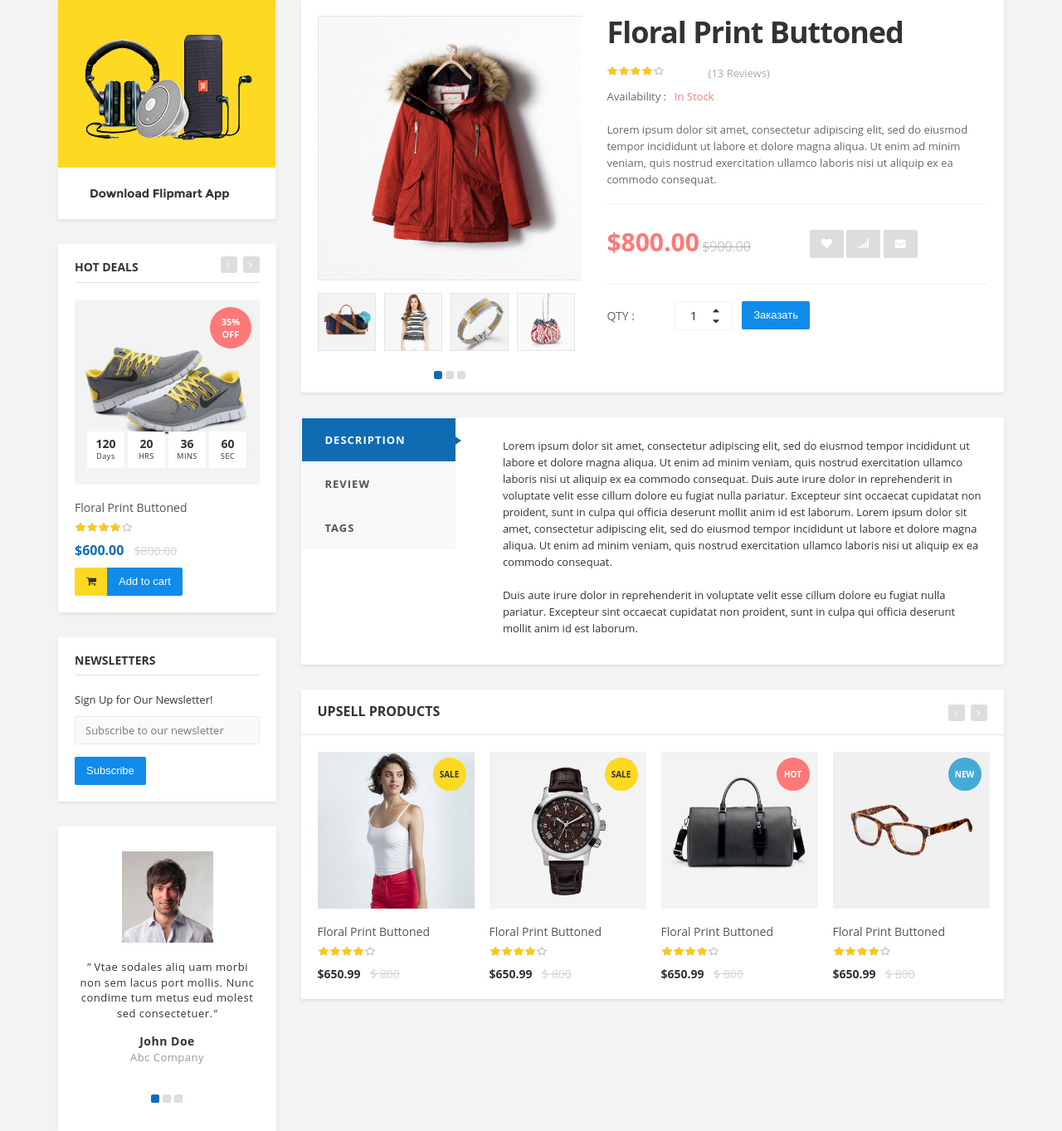
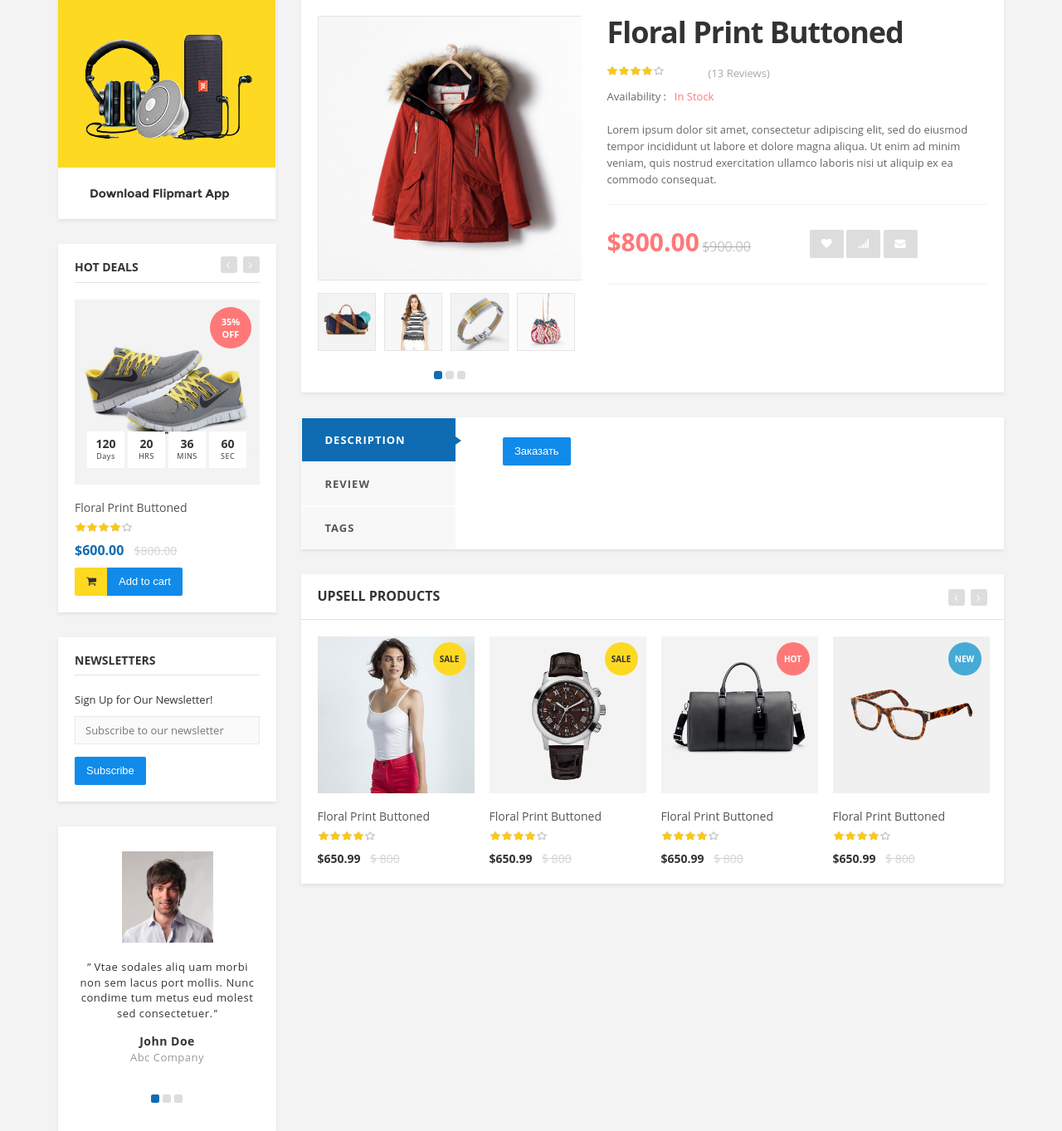
Before and after one commit to Ferenecruma/Webstore, a Django app: template ecommerce-master/templates/detail.html in a window 1280 px wide. Shown: the part 211-1574 px from the top of the page at 83% size. Run offline with Django 3.2, Linux system fonts and the light colour scheme; the template is opened without the code that fills it, so the values that code supplies are empty; some libraries are stand-ins or nearby versions.

Commit message:
second commit

```diff
--- a/ecommerce-master/ecommerce/settings.py
+++ b/ecommerce-master/ecommerce/settings.py
@@ -41,7 +41,7 @@ INSTALLED_APPS = [
     'django.contrib.staticfiles',
     'django_summernote',
     'debug_toolbar',
-
+    'crispy_forms'
 ]
 
 MIDDLEWARE = [
@@ -145,3 +145,5 @@ AWS_STORAGE_BUCKET_NAME = os.environ.get("AWS_STORAGE_BUCKET_NAME")
 AWS_S3_FILE_OVERWRITE = False
 AWS_DEFAULT_ACL = None
 DEFAULT_FILE_STORAGE = 'storages.backends.s3boto3.S3Boto3Storage'
+
+CRISPY_TEMPLATE_PACK = 'bootstrap4'
--- a/ecommerce-master/sendemail/forms.py
+++ b/ecommerce-master/sendemail/forms.py
@@ -1,6 +1,6 @@
 from django import forms
 
 class ContactForm(forms.Form):
-    phone = forms.RegexField(label="Номер телефона",regex='^\+?3?8?(0[5-9][0-9]\d{7})$',error_messages={'invalid': 'Некоректно введен номер'})
-    subject = forms.CharField(label="Название товара",required=True)
-    message = forms.CharField(label="Ваши пожелания",widget=forms.Textarea, required=True)
+    phone = forms.RegexField(label="Номер телефона", regex='^\+?3?8?(0[5-9][0-9]\d{7})$', error_messages={'invalid': 'Некоректно введен номер'})
+    subject = forms.CharField(label="Название товара", required=True)
+    message = forms.CharField(label="Ваши пожелания", widget=forms.Textarea, required=True)
--- a/ecommerce-master/templates/detail.html
+++ b/ecommerce-master/templates/detail.html
@@ -1,3 +1,4 @@
+{% load crispy_forms_tags %}
 <!DOCTYPE html>
 <html lang="en">
 	<head>
@@ -933,29 +934,46 @@
 							<div class="quantity-container info-container">
 								<div class="row">
 
-									<div class="col-sm-2">
-										<span class="label">Qty :</span>
-									</div>
-
-									<div class="col-sm-2">
-										<div class="cart-quantity">
-											<div class="quant-input">
-								                <div class="arrows">
-								                  <div class="arrow plus gradient"><span class="ir"><i class="icon fa fa-sort-asc"></i></span></div>
-								                  <div class="arrow minus gradient"><span class="ir"><i class="icon fa fa-sort-desc"></i></span></div>
-								                </div>
-								                <input type="text" value="1">
-							              </div>
-							            </div>
-									</div>
 
 									<div class="col-sm-7">
 
+
+									</div>
+
+								</div><!-- /.row -->
+							</div><!-- /.quantity-container -->
+
+
+
+
+
+
+						</div><!-- /.product-info -->
+					</div><!-- /.col-sm-7 -->
+				</div><!-- /.row -->
+                </div>
+
+				<div class="product-tabs inner-bottom-xs  wow fadeInUp">
+					<div class="row">
+						<div class="col-sm-3">
+							<ul id="product-tabs" class="nav nav-tabs nav-tab-cell">
+								<li class="active"><a data-toggle="tab" href="detail.html#description">DESCRIPTION</a></li>
+								<li><a data-toggle="tab" href="detail.html#review">REVIEW</a></li>
+								<li><a data-toggle="tab" href="detail.html#tags">TAGS</a></li>
+							</ul><!-- /.nav-tabs #product-tabs -->
+						</div>
+						<div class="col-sm-8">
+
+							<div class="tab-content">
+
+								<div id="description" class="tab-pane in active">
+									<div class="product-tab">
 										<form id="asd" class="form-group" action="sendemail/email" method="post">
 											{% csrf_token %}
-											{{ form }}
+											{{ form|crispy }}
 											<input class="btn btn-primary" type="submit" value="Заказать">
 										</form>
+
 
 										<script>
 											function close()
@@ -969,40 +987,11 @@
 										</script>
 
 										<style>
-											.errorlist{color:red;
-            									font-weight:bold;}
+											.invalid-feedback{color:rgb(134, 4, 4);
+												font-weight:bold;
+												position: -webkit-sticky;
+											}
 										</style>
-									</div>
-
-								</div><!-- /.row -->
-							</div><!-- /.quantity-container -->
-
-
-
-
-
-
-						</div><!-- /.product-info -->
-					</div><!-- /.col-sm-7 -->
-				</div><!-- /.row -->
-                </div>
-
-				<div class="product-tabs inner-bottom-xs  wow fadeInUp">
-					<div class="row">
-						<div class="col-sm-3">
-							<ul id="product-tabs" class="nav nav-tabs nav-tab-cell">
-								<li class="active"><a data-toggle="tab" href="detail.html#description">DESCRIPTION</a></li>
-								<li><a data-toggle="tab" href="detail.html#review">REVIEW</a></li>
-								<li><a data-toggle="tab" href="detail.html#tags">TAGS</a></li>
-							</ul><!-- /.nav-tabs #product-tabs -->
-						</div>
-						<div class="col-sm-9">
-
-							<div class="tab-content">
-
-								<div id="description" class="tab-pane in active">
-									<div class="product-tab">
-										<p class="text">Lorem ipsum dolor sit amet, consectetur adipiscing elit, sed do eiusmod tempor incididunt ut labore et dolore magna aliqua. Ut enim ad minim veniam, quis nostrud exercitation ullamco laboris nisi ut aliquip ex ea commodo consequat. Duis aute irure dolor in reprehenderit in voluptate velit esse cillum dolore eu fugiat nulla pariatur. Excepteur sint occaecat cupidatat non proident, sunt in culpa qui officia deserunt mollit anim id est laborum. Lorem ipsum dolor sit amet, consectetur adipiscing elit, sed do eiusmod tempor incididunt ut labore et dolore magna aliqua. Ut enim ad minim veniam, quis nostrud exercitation ullamco laboris nisi ut aliquip ex ea commodo consequat.<br><br> Duis aute irure dolor in reprehenderit in voluptate velit esse cillum dolore eu fugiat nulla pariatur. Excepteur sint occaecat cupidatat non proident, sunt in culpa qui officia deserunt mollit anim id est laborum.</p>
 									</div>
 								</div><!-- /.tab-pane -->
 
```
